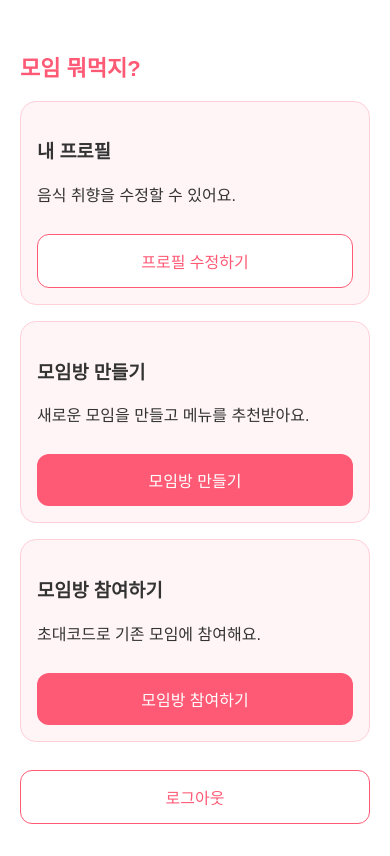
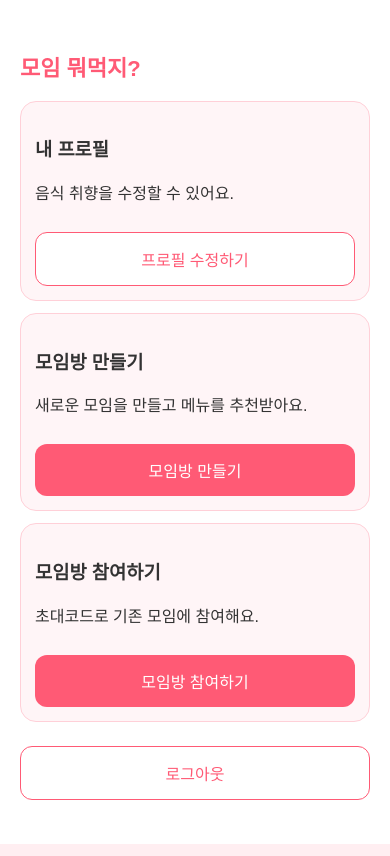
Before and after one commit to GraceKeum/menu-recommend-web, a plain HTML site: page main.html in a window 390 px wide. Drawn offline with Linux system fonts and the light colour scheme.

Commit message:
responsive mobile ui update

```diff
--- a/main.html
+++ b/main.html
@@ -2,6 +2,7 @@
 <html lang="ko">
 <head>
   <meta charset="UTF-8">
+  <meta name="viewport" content="width=device-width, initial-scale=1.0">
   <title>메인 페이지</title>
   <link rel="stylesheet" href="style.css">
 </head>
--- a/style.css
+++ b/style.css
@@ -18,10 +18,10 @@ body {
 /* 모바일 웹 앱 화면 */
 .container {
   width: 100%;
-  max-width: 430px;
+  max-width: 500px;
   min-height: 100vh;
   background: #fff;
-  padding: 28px 20px;
+  padding: 20px 16px 40px;
 }
 
 .login-container {
@@ -54,8 +54,8 @@ button.secondary {
 .card {
   background: #fff5f7;
   border-radius: 16px;
-  padding: 16px;
-  margin: 16px 0;
+  padding: 14px;
+  margin: 12px 0;
   border: 1px solid #ffd0d8;
 }
 
```
Also changed, not shown: create.html (+1 -0 lines), join.html (+1 -0 lines), profile.html (+1 -0 lines), result.html (+1 -0 lines), room.html (+1 -0 lines).
